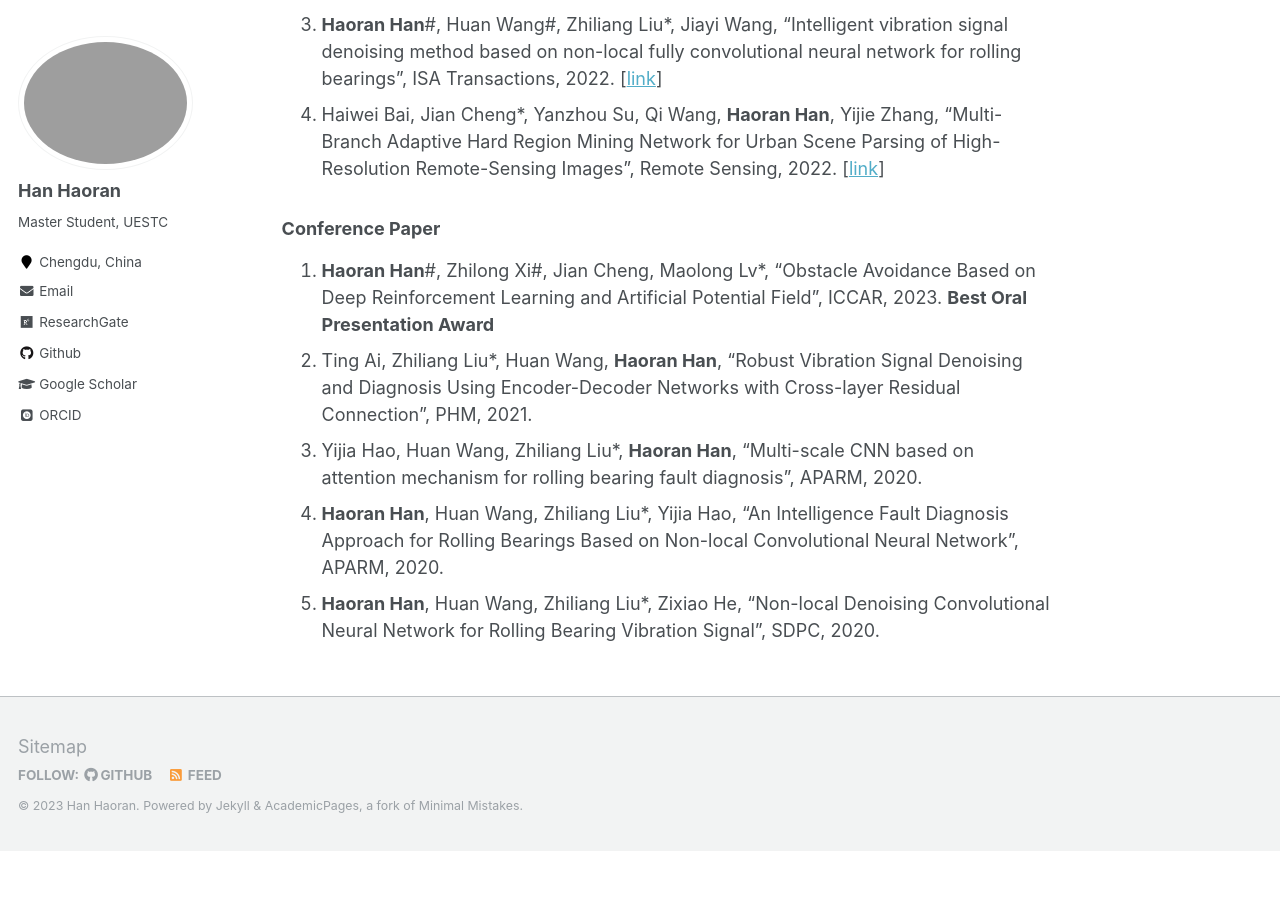
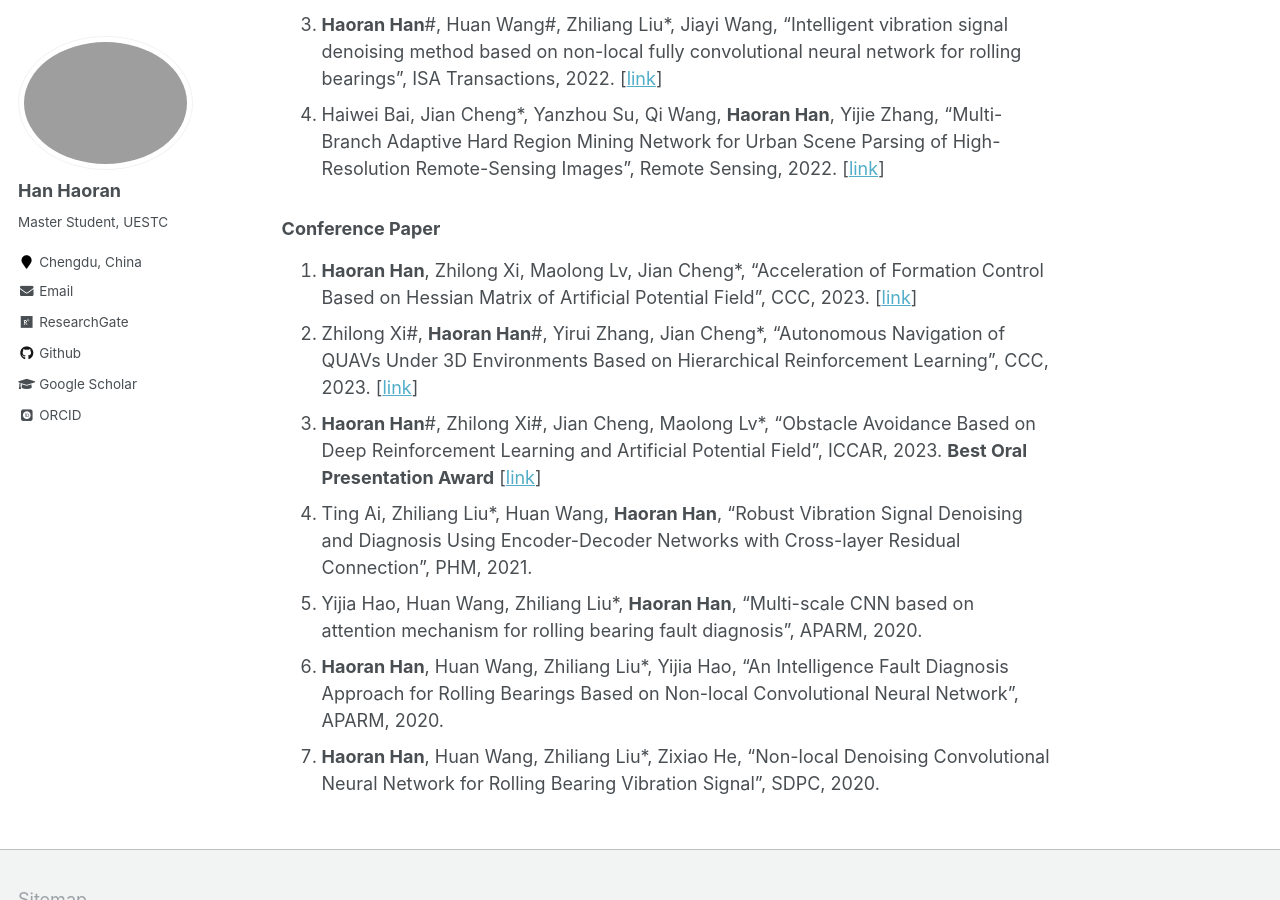
Before and after one commit to Han-Adam/Han-Adam.github.io, a Jekyll site: the page built from _pages/about.md, in a window 1280 px wide and 900 px high, scrolled down 1047 px. Built offline with Jekyll 4.4.1, drawn with Linux system fonts in a browser that asks for light colours; some web fonts are replaced; before the commit the page ends 1898 px from its top, so only the background shows below that.

Commit message:
Update about.md

```diff
--- a/_pages/about.md
+++ b/_pages/about.md
@@ -28,8 +28,10 @@ Deep Reinforcement Learning", IEEE Robotics and Automation Letters, 2022. [[link
 3. Haiwei Bai, Jian Cheng*, Yanzhou Su, Qi Wang, **Haoran Han**, Yijie Zhang, "Multi-Branch Adaptive Hard Region Mining Network for Urban Scene Parsing of High-Resolution Remote-Sensing Images", Remote Sensing, 2022. [[link](https://www.mdpi.com/2072-4292/14/21/5527/htm)]
 
 ### Conference Paper
-1. **Haoran Han**#, Zhilong Xi#, Jian Cheng, Maolong Lv*, "Obstacle Avoidance Based on Deep Reinforcement Learning and Artificial Potential Field", ICCAR, 2023. **Best Oral Presentation Award**
-1. Ting Ai, Zhiliang Liu*, Huan Wang, **Haoran Han**, "Robust Vibration Signal Denoising and Diagnosis Using Encoder-Decoder Networks with Cross-layer Residual Connection", PHM, 2021.
-2. Yijia Hao, Huan Wang, Zhiliang Liu*, **Haoran Han**, "Multi-scale CNN based on attention mechanism for rolling bearing fault diagnosis", APARM, 2020.
-3. **Haoran Han**, Huan Wang, Zhiliang Liu*, Yijia Hao, "An Intelligence Fault Diagnosis Approach for Rolling Bearings Based on Non-local Convolutional Neural Network", APARM, 2020.
-4. **Haoran Han**, Huan Wang, Zhiliang Liu*, Zixiao He, "Non-local Denoising Convolutional Neural Network for Rolling Bearing Vibration Signal", SDPC, 2020.
+1. **Haoran Han**, Zhilong Xi, Maolong Lv, Jian Cheng*, "Acceleration of Formation Control Based on Hessian Matrix of Artificial Potential Field", CCC, 2023. [[link](https://ieeexplore.ieee.org/abstract/document/10240751)]
+2. Zhilong Xi#, **Haoran Han**#, Yirui Zhang, Jian Cheng*, "Autonomous Navigation of QUAVs Under 3D Environments Based on Hierarchical Reinforcement Learning", CCC, 2023. [[link](https://ieeexplore.ieee.org/document/10239903)]
+3. **Haoran Han**#, Zhilong Xi#, Jian Cheng, Maolong Lv*, "Obstacle Avoidance Based on Deep Reinforcement Learning and Artificial Potential Field", ICCAR, 2023. **Best Oral Presentation Award** [[link](https://ieeexplore.ieee.org/document/10151771)]
+4. Ting Ai, Zhiliang Liu*, Huan Wang, **Haoran Han**, "Robust Vibration Signal Denoising and Diagnosis Using Encoder-Decoder Networks with Cross-layer Residual Connection", PHM, 2021.
+5. Yijia Hao, Huan Wang, Zhiliang Liu*, **Haoran Han**, "Multi-scale CNN based on attention mechanism for rolling bearing fault diagnosis", APARM, 2020.
+6. **Haoran Han**, Huan Wang, Zhiliang Liu*, Yijia Hao, "An Intelligence Fault Diagnosis Approach for Rolling Bearings Based on Non-local Convolutional Neural Network", APARM, 2020.
+7. **Haoran Han**, Huan Wang, Zhiliang Liu*, Zixiao He, "Non-local Denoising Convolutional Neural Network for Rolling Bearing Vibration Signal", SDPC, 2020.
```
